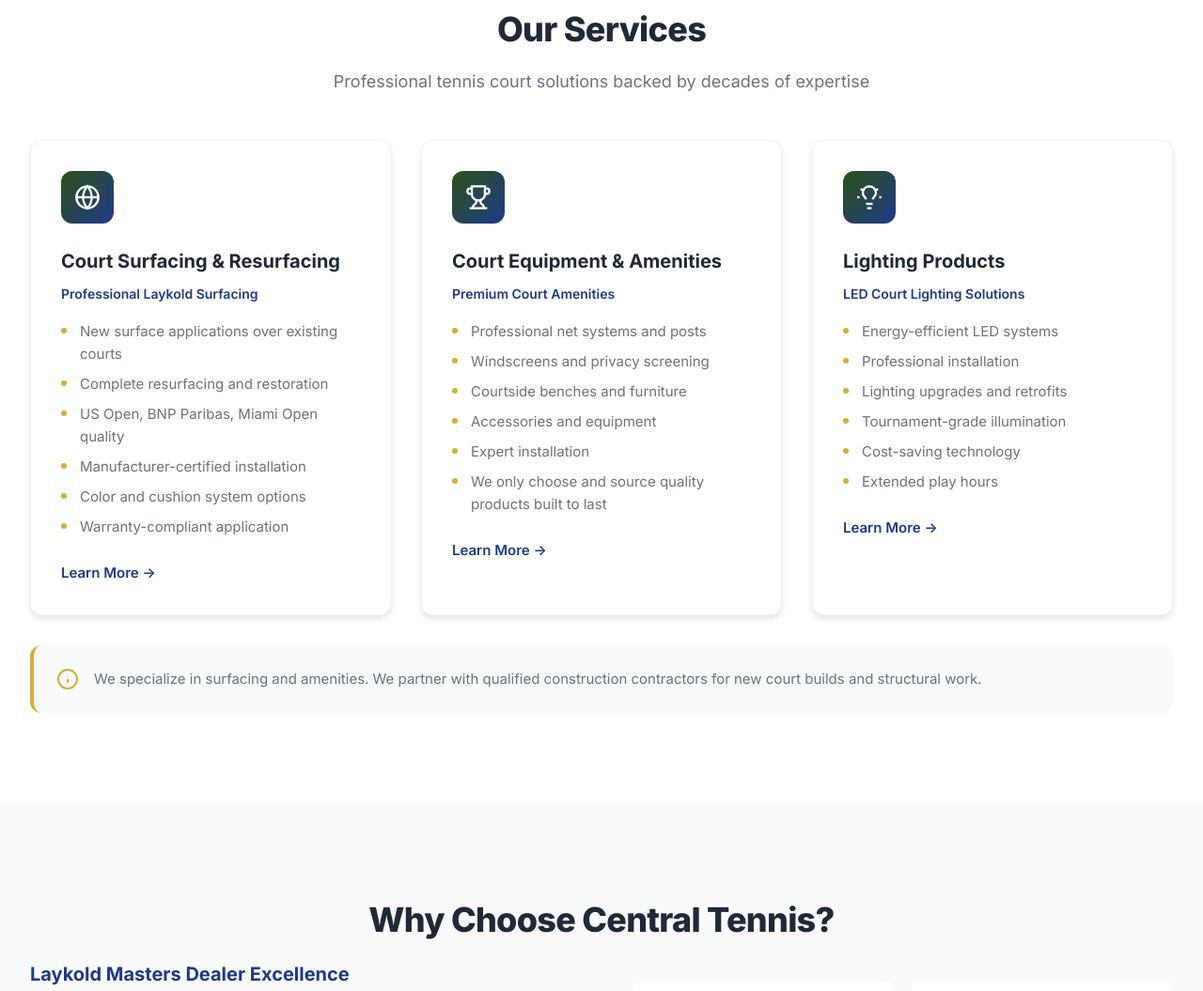
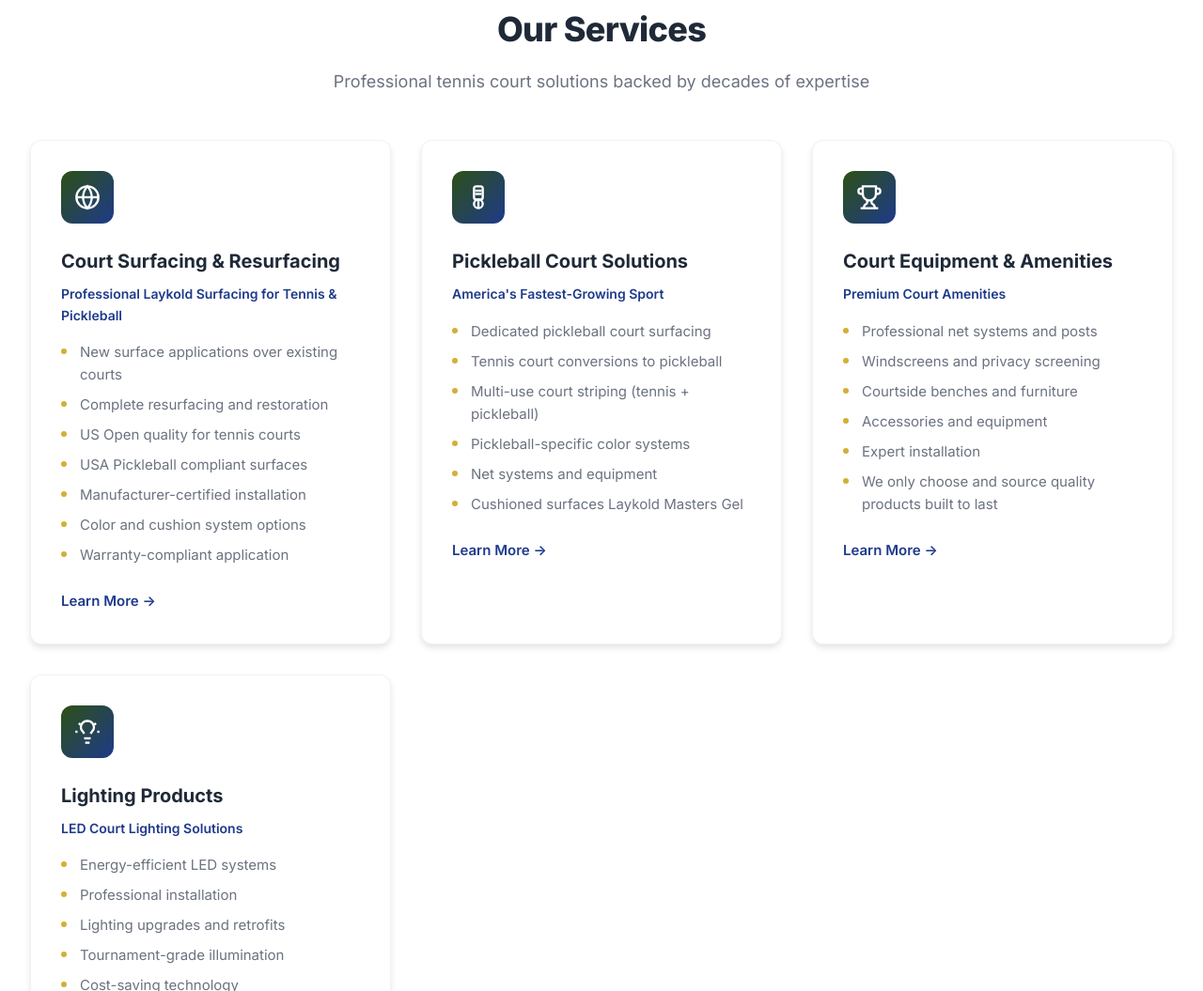
Before and after one commit to central-tennis/website, a website built with Vite: page index.html in a window 1280 px wide. Shown: the part 893-1948 px from the top of the page at 94% size. Built offline with nearby package versions, Linux system fonts and the light colour scheme.

Commit message:
Update index.html

```diff
--- a/index.html
+++ b/index.html
@@ -79,7 +79,7 @@
       <section class="hero" id="hero">
         <div class="hero-overlay"></div>
         <div class="container hero-content">
-          <h1 class="hero-title">Tournament-Quality Tennis Court Surfacing<br><span class="hero-subtitle-text">Across the South-Central U.S.</span></h1>
+          <h1 class="hero-title">Professional Tennis & Pickleball Court Surfacing<br><span class="hero-subtitle-text">Across the South-Central U.S.</span></h1>
           <p class="hero-subtitle">Laykold Authorized Masters Dealer | US Open Quality Surfaces<br>Serving Arkansas, Oklahoma, Missouri, Kansas, Texas & Tennessee</p>
 
           <div class="trust-badges">
@@ -143,14 +143,39 @@
                 </svg>
               </div>
                 <h3 class="service-title">Court Surfacing & Resurfacing</h3>
-              <p class="service-subtitle">Professional Laykold Surfacing</p>
+                  <p class="service-subtitle">Professional Laykold Surfacing for Tennis & Pickleball</p>
                   <ul class="service-list">
                     <li>New surface applications over existing courts</li>
                     <li>Complete resurfacing and restoration</li>
-                <li>US Open, BNP Paribas, Miami Open quality</li>
+                    <li>US Open quality for tennis courts</li>
+                    <li>USA Pickleball compliant surfaces</li>
                     <li>Manufacturer-certified installation</li>
                     <li>Color and cushion system options</li>
                     <li>Warranty-compliant application</li>
+                  </ul>
+              <a href="#contact" class="service-link">Learn More →</a>
+            </div>
+
+            <div class="service-card">
+              <div class="service-icon">
+                <svg viewBox="0 0 24 24" fill="none" stroke="currentColor" stroke-width="2">
+                  <!-- Pickleball/paddle icon -->
+                  <rect x="8" y="2" width="8" height="12" rx="2"/>
+                  <line x1="12" y1="14" x2="12" y2="22"/>
+                  <circle cx="12" cy="18" r="4"/>
+                  <line x1="9" y1="6" x2="15" y2="6"/>
+                  <line x1="9" y1="9" x2="15" y2="9"/>
+                </svg>
+              </div>
+              <h3 class="service-title">Pickleball Court Solutions</h3>
+              <p class="service-subtitle">America's Fastest-Growing Sport</p>
+              <ul class="service-list">
+                <li>Dedicated pickleball court surfacing</li>
+                <li>Tennis court conversions to pickleball</li>
+                <li>Multi-use court striping (tennis + pickleball)</li>
+                <li>Pickleball-specific color systems</li>
+                <li>Net systems and equipment</li>
+                <li>Cushioned surfaces Laykold Masters Gel</li>
               </ul>
               <a href="#contact" class="service-link">Learn More →</a>
             </div>
```
Lines whose indentation alone changed are shown as unchanged.
